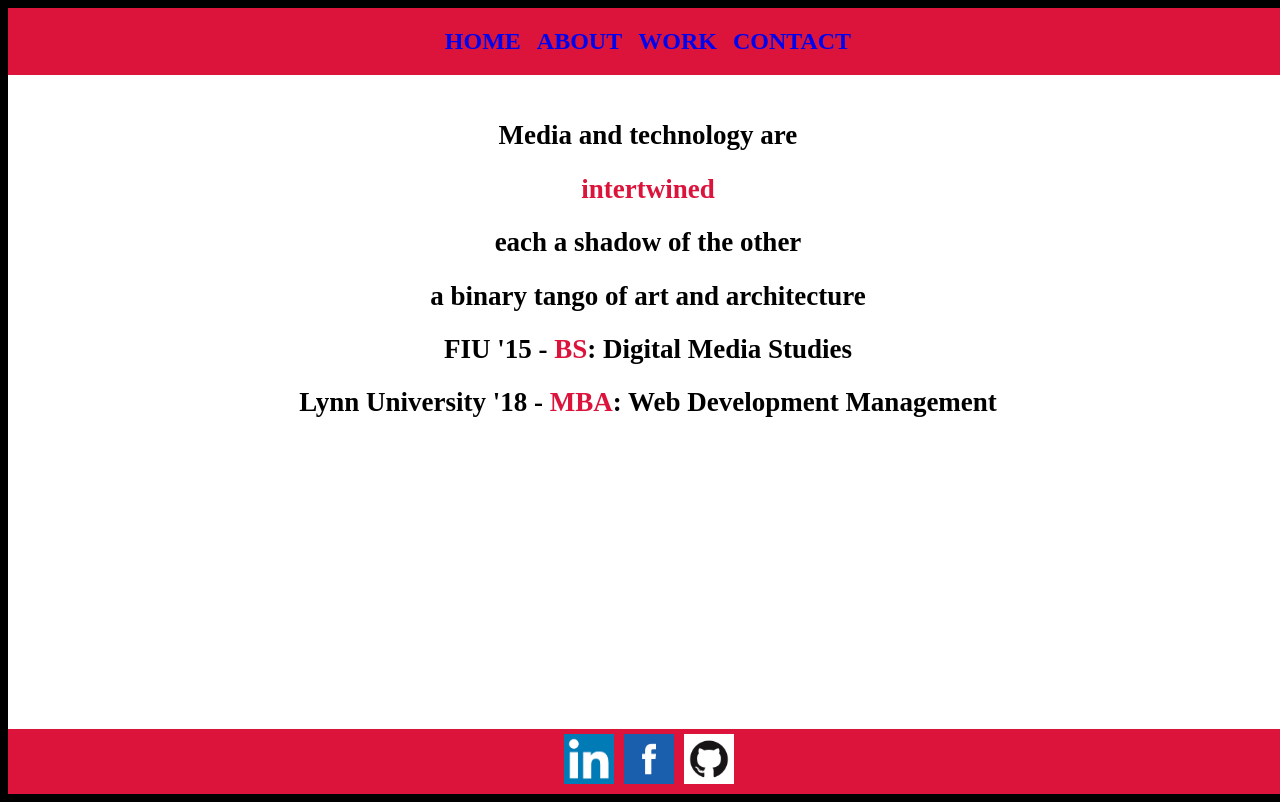
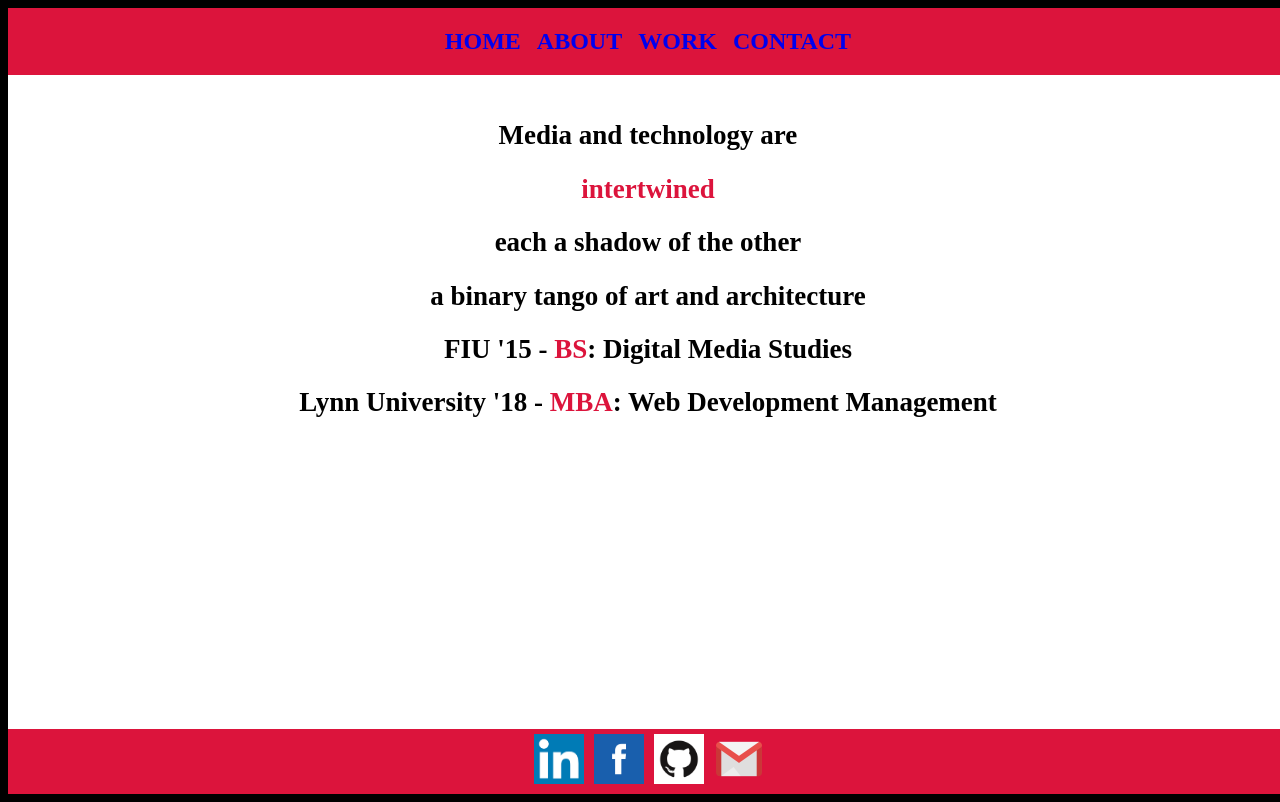
Before and after one commit to AnansiRafa/Portfolio, a website: page public/bio.html in a window 1280 px wide. Drawn offline with Linux system fonts and the light colour scheme.

Commit message:
re-added email link to footer

```diff
--- a/public/bio.html
+++ b/public/bio.html
@@ -41,9 +41,9 @@
         <li><a href="https://github.com/AnansiRafa" target="_blank">
           <img src="images/github.png" width="50" height="50" alt="GitHub">
         </a></li>
-        <!-- <li><a href="mailto:">
+        <li><a href="mailto:antrafcook@gmail.com">
           <img src="images/gmail.png" width="50" height="50" alt="Email me">
-        </a></li> -->
+        </a></li>
       </ul>
     </div>
   </footer>
```
Also changed, not shown: public/contact.html (+2 -2 lines), public/index.html (+2 -2 lines), public/work.html (+2 -2 lines), public/images/gmail.png (added), 3 other files.
